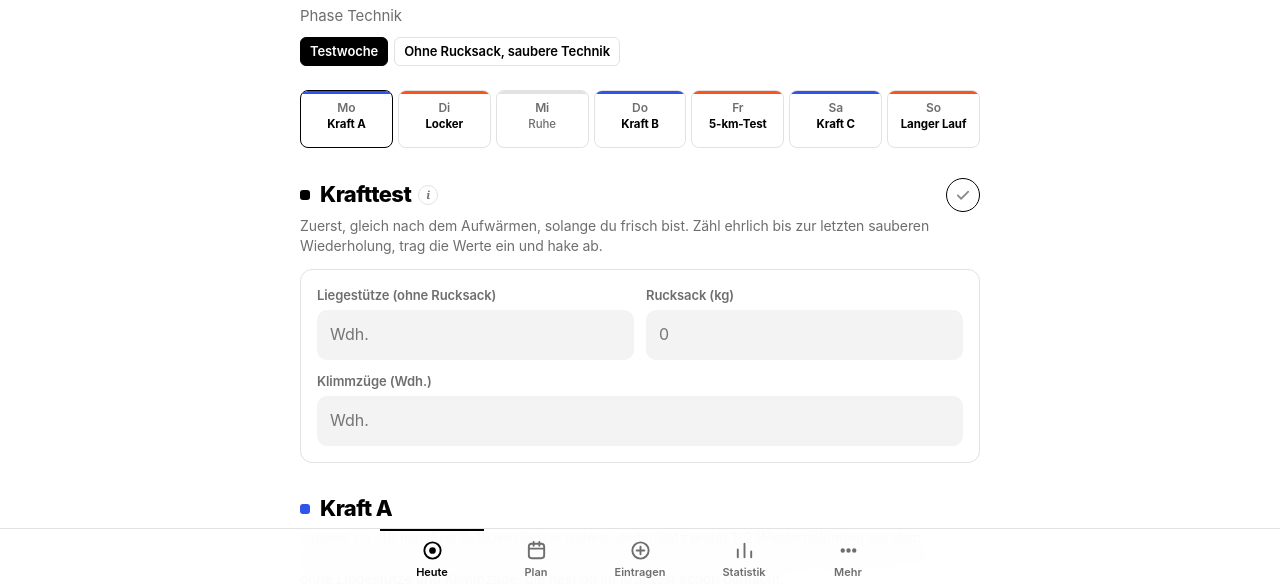
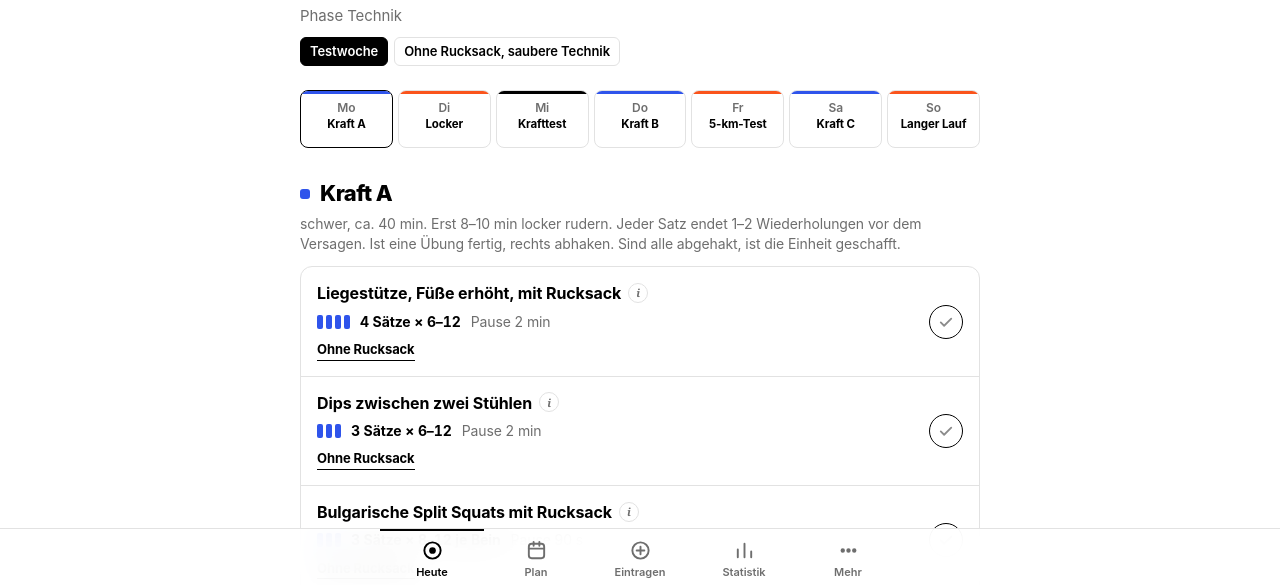
Before and after one commit to alnilam24/kraken-monitor, a plain HTML site: page projekt-1/index.html in a window 1280 px wide. Shown: the part 213-798 px from the top of the page. Drawn offline with Linux system fonts and the light colour scheme.

Commit message:
Projekt 1: strength test on Wednesday rest day
Co-Authored-By: Claude Opus 5.5 <noreply@anthropic.com>
Claude-Session: https://claude.ai/code/session_01BPrkPWNytwtmYmrNzdZFFd

```diff
--- a/projekt-1/index.html
+++ b/projekt-1/index.html
@@ -314,7 +314,7 @@ INFO["Rumpfdrehbeugen"]={w:"Im Stehen abwechselnd mit einer Hand zum gegenüberl
 INFO["Satz-Kästchen"]={w:"Jedes Kästchen ist ein Satz. Bei „4 × 6–12“ hast du vier Kästchen für vier Sätze.",s:["Satz machen.","Kästchen antippen, es wird farbig.","Pause laut Angabe, dann der nächste Satz.","Sind alle Kästchen voll, kommt die nächste Übung."],t:"So verlierst du nie den Überblick, wie viele Sätze du schon hast. Wenn die ganze Einheit fertig ist, oben rechts den Haken antippen."};
 INFO["10-km-Lauf auf Zeit"]={w:"Alle acht Wochen läufst du deine 10 km zügig auf Zeit statt des Tempolaufs. Er liegt immer direkt nach einer Entlastungswoche, damit du ausgeruht bist.",s:["15 min locker einlaufen.","10 km zügig und gleichmäßig. Starte etwas langsamer, als du denkst, und werde zum Ende schneller, wenn es geht.","10 min locker auslaufen.","Werte eintragen, die Zeit landet in der Statistik."],t:"Am Sonntag danach ist trotzdem der lange lockere Lauf. Lauf den dann wirklich ruhig."};
 INFO["Wiegen"]={w:"Dein Gewicht schwankt am Tag um bis zu 1–2 kg, je nach Essen, Trinken und Toilette. Damit die Werte vergleichbar sind, wiegst du dich immer gleich.",s:["Montag, Mittwoch, Freitag und Sonntag.","Morgens direkt nach dem Aufstehen und nach der Toilette.","Vor dem Essen und Trinken.","In Unterwäsche, immer auf derselben Waage am selben Platz.","Wert sofort in der App eintragen."],t:"Einzelne Werte sind egal. Die App rechnet den Wochenschnitt aus, und nur der zählt."};
-INFO["Krafttest"]={w:"Alle acht Wochen misst du, wie stark du geworden bist. Die Werte landen in der Statistik.",s:["Normal aufwärmen: 8–10 min rudern, dann 10 lockere Liegestütze.","Liegestütze-Test: mit dem angegebenen Rucksack-Gewicht so viele saubere Wiederholungen wie möglich. Brust bis eine Faust über dem Boden, oben Arme gestreckt, Körper gerade.","3 Minuten Pause.","Klimmzug-Test in der Schule: aus dem toten Hang, Ristgriff, Kinn über die Stange, kein Schwung. So viele wie möglich.","Danach Kraft A ohne Liegestütze und Klimmzüge. Die hast du im Test schon gemacht, die App blendet sie aus."],t:"Der Test kommt bewusst zuerst, weil du nur ausgeruht deinen echten Bestwert schaffst. Gezählt wird nur, was sauber war."};
+INFO["Krafttest"]={w:"Alle acht Wochen misst du am Mittwoch in etwa 15 Minuten, wie stark du geworden bist. Die Werte landen in der Statistik.",s:["Normal aufwärmen: 8–10 min rudern, dann 10 lockere Liegestütze.","Liegestütze-Test: mit dem angegebenen Rucksack-Gewicht so viele saubere Wiederholungen wie möglich. Brust bis eine Faust über dem Boden, oben Arme gestreckt, Körper gerade.","3 Minuten Pause.","Klimmzug-Test in der Schule: aus dem toten Hang, Ristgriff, Kinn über die Stange, kein Schwung. So viele wie möglich.","Mehr nicht. Der Rest des Tages bleibt frei."],t:"Der Test liegt am Mittwoch, zwei Tage nach Kraft A. So bist du ausgeruht und schaffst deinen echten Bestwert. Gezählt wird nur, was sauber war."};
 INFO["5-km-Test"]={w:"Alle acht Wochen läufst du 5 km auf Zeit. Daraus berechnet die App deine Laufgeschwindigkeiten neu.",s:["Flache Strecke oder Bahn, am besten immer dieselbe.","15 min locker einlaufen, dabei 3 Steigerungen über 15–20 Sekunden.","5 km so schnell, wie du gleichmäßig durchhältst. Der erste Kilometer nicht schneller als der Rest.","10 min locker auslaufen.","Unten Distanz, Zeit und Puls eintragen und Art „5-km-Test“ lassen."],t:"Am Vortag ist Ruhe oder nur Krafttraining, also bist du ausgeruht."};
 INFO["Rucksack-Gewicht"]={w:"Der Rucksack ersetzt die Hantel. Bei jeder Übung zeigt die App, wie viel Gewicht diese Woche ungefähr hinein soll. Der Wert steigt mit den Wochen automatisch.",s:["Rucksack einmal leer und einmal gepackt auf die Personenwaage stellen, oder dich mit und ohne Rucksack wiegen. Die Differenz ist das Gewicht.","Füllen mit Wasserflaschen (1 l = 1 kg), Büchern oder einer Tüte Reis (1 kg). Alles fest packen, damit nichts rutscht.","Hüft- und Brustgurt schließen, das Gewicht soll eng am Rücken liegen.","Fang am unteren Ende des Bereichs an. Schaffst du in allen Sätzen die obere Wiederholungszahl, beim nächsten Mal 1–2 kg mehr.","Schaffst du die untere Wiederholungszahl nicht sauber, nimm 1–2 kg raus. Die Wiederholungen sind wichtiger als die Zahl auf dem Rucksack."],t:"Bei Füßen erhöht und Deficit-Liegestützen ist weniger Gewicht nötig, weil die Übung schon schwerer ist. Das ist im Wert schon eingerechnet."};
 function infoBtn(k){return INFO[k]?`<button class="info" data-info="${esc(k)}" aria-label="Erklärung zu ${esc(k)}">i</button>`:""}
@@ -350,9 +350,9 @@ function dayPlan(d){
   const kraft=k=>{const key=(k==="A"&&w>=37)?"BANK":k;items.push({kind:"kraft",key})};
   const run=t=>{const r=runFor(w,t);if(r)items.push(Object.assign({kind:"run"},r))};
   switch(wd){
-    case 1:if(isTest(w))items.push({kind:"test"});kraft("A");if(isTest(w))items[items.length-1].skip=[0,3];items.push({kind:"swim"});break;
+    case 1:kraft("A");items.push({kind:"swim"});break;
     case 2:run("int");break;
-    case 3:items.push({kind:"rest",opt:true});break;
+    case 3:if(isTest(w))items.push({kind:"test"});else items.push({kind:"rest",opt:true});break;
     case 4:kraft("B");run("easy");break;
     case 5:if(isTest(w)){const P=paces();items.push({kind:"run",t:"5-km-Test",run:"test",d:"15 min einlaufen mit 3 kurzen Steigerungen, dann 5 km so schnell, wie du gleichmäßig durchhältst, 10 min auslaufen",pace:"gleichmäßig, am Limit"})}else if(is10k(w)){items.push({kind:"run",t:"10-km-Lauf auf Zeit",run:"test10",d:"15 min einlaufen, dann 10 km zügig und gleichmäßig auf Zeit, 10 min auslaufen",pace:"zügig, gleichmäßig"})}else run("tempo");break;
     case 6:kraft("C");items.push({kind:"swim"});break;
@@ -361,9 +361,10 @@ function dayPlan(d){
   return {w,dl:isDeload(w),ph:phase(w),items};
 }
 function titleOf(it){return it.kind==="kraft"?KRAFT[it.key].name:it.kind==="run"?it.t:it.kind==="swim"?"Schwimmen":it.kind==="test"?"Krafttest":"Ruhetag"}
-function laneType(d){const it=dayPlan(d).items;return it.some(i=>i.kind==="kraft")?"kraft":it.some(i=>i.kind==="run")?"lauf":"rest"}
+function laneType(d){const it=dayPlan(d).items;return it.some(i=>i.kind==="kraft")?"kraft":it.some(i=>i.kind==="run")?"lauf":it.some(i=>i.kind==="test")?"ink":"rest"}
 function laneLabel(d){
-  const it=dayPlan(d).items.filter(i=>i.kind!=="swim"&&i.kind!=="test");
+  const all=dayPlan(d).items;if(all.length===1&&all[0].kind==="test")return "Kraft&shy;test";
+  const it=all.filter(i=>i.kind!=="swim"&&i.kind!=="test");
   const lab=i=>i.kind==="kraft"?(i.key==="BANK"?"Bank&shy;drücken":"Kraft "+i.key):i.kind==="rest"?"Ruhe":({int:"Inter&shy;valle",tempo:"Tempo",long:"Langer Lauf",easy:"Locker",test:"5-km-Test",test10:"10 km Zeit"})[i.run];
   return it.length>1?lab(it[0])+"<span>+ Lauf</span>":lab(it[0]);
 }
@@ -460,7 +461,7 @@ function vHeute(){
   const d0=new Date();d0.setHours(0,0,0,0);const pre=d0<parse(S.start);
   const d=pre?parse(S.start):new Date(),dk=iso(d),p=dayPlan(d);
   const T=pre?PREVIEW:S;T.items=T.items||{};const st=T.items[dk]||{};
-  const titles=p.items.filter(i=>i.kind!=="swim"&&i.kind!=="test").map(titleOf).join(" + ");
+  const titles=(p.items.filter(i=>i.kind!=="swim"&&i.kind!=="test").map(titleOf).join(" + "))||"Krafttest";
   let h=`<div class="hero"><div class="date">${pre?"Dein Start: ":""}${fmtDate(d)}</div><h1>${esc(titles)}</h1>${pre?'<div class="prenote">Vorschau auf deinen ersten Tag. Du kannst das Abhaken hier ausprobieren, gespeichert wird aber erst ab dem Start.</div>':""}
     <div class="sub">Phase ${p.ph.name}${p.dl?", Entlastungswoche":""}</div>
     <div class="chips">${isTest(p.w)?'<span class="chip c t-ink" style="color:var(--on)">Testwoche</span>':""}${p.dl?'<span class="chip w">Halbe Sätze, weniger Laufen</span>':""}${p.items.some(i=>i.kind==="kraft")?`<span class="chip">${esc(p.ph.hint)}</span>`:""}</div></div>`;
@@ -480,7 +481,7 @@ function vHeute(){
     const cb=(u&&u!=="kraft")?checkBtn(u,titleOf(it)):"";
     if(it.kind==="kraft"){
       const k=KRAFT[it.key];
-      h+=`<div class="sec unit t-kraft" data-u="${u}"><h2><span class="dot"></span>${k.name}${cb}</h2><div class="lead">${k.tag}. Erst 8–10 min locker rudern. Jeder Satz endet 1–2 Wiederholungen vor dem Versagen. Ist eine Übung fertig, rechts abhaken. Sind alle abgehakt, ist die Einheit geschafft.${it.skip?" Heute ohne Liegestütze und Klimmzüge, die hast du im Krafttest schon gemacht.":""}</div><div class="group">${exItems(it,dk,p.dl,!pre,T)}</div></div>`;
+      h+=`<div class="sec unit t-kraft" data-u="${u}"><h2><span class="dot"></span>${k.name}${cb}</h2><div class="lead">${k.tag}. Erst 8–10 min locker rudern. Jeder Satz endet 1–2 Wiederholungen vor dem Versagen. Ist eine Übung fertig, rechts abhaken. Sind alle abgehakt, ist die Einheit geschafft.${it.skip?" ":""}</div><div class="group">${exItems(it,dk,p.dl,!pre,T)}</div></div>`;
     }else if(it.kind==="run"){
       h+=`<div class="sec unit t-lauf" data-u="${u}"><h2><span class="dot"></span>${esc(it.t)}${infoBtn(it.t)}${cb}</h2><div class="group"><div class="item"><div class="name">${esc(it.d)}</div>
         <div class="chips"><span class="chip c num">${esc(it.pace)}${/^test/.test(it.run)?"":" min/km"}</span>${it.note?`<span class="chip w">${esc(it.note)}</span>`:""}</div>
@@ -489,7 +490,7 @@ function vHeute(){
         ${pre?"":runForm("r",it.run)}</div></div>`;
     }else if(it.kind==="test"){
       const kg=ruckKg("Liegestütze mit Rucksack",p.w).replace("Ohne Rucksack","ohne Rucksack");
-      h+=`<div class="sec unit t-ink" data-u="${u}"><h2><span class="dot"></span>Krafttest${infoBtn("Krafttest")}${cb}</h2><div class="lead">Zuerst, gleich nach dem Aufwärmen, solange du frisch bist. Zähl ehrlich bis zur letzten sauberen Wiederholung, trag die Werte ein und hake ab.</div><div class="group"><div class="form"><div class="f">
+      h+=`<div class="sec unit t-ink" data-u="${u}"><h2><span class="dot"></span>Krafttest${infoBtn("Krafttest")}${cb}</h2><div class="lead">Dauert etwa 15 Minuten. Heute ist sonst frei, deine Muskeln sind seit Montag erholt. Zähl ehrlich bis zur letzten sauberen Wiederholung, trag die Werte ein und hake ab.</div><div class="group"><div class="form"><div class="f">
         <div><label for="tp">Liegestütze (${kg})</label><input id="tp" inputmode="numeric" placeholder="Wdh."></div>
         <div><label for="tk">Rucksack (kg)</label><input id="tk" inputmode="decimal" placeholder="0"></div>
         <div class="full"><label for="tq">Klimmzüge (Wdh.)</label><input id="tq" inputmode="numeric" placeholder="Wdh."></div></div></div></div></div>`;
@@ -589,7 +590,7 @@ const RULES=[
   ["Schmerzen","Wird ein Schmerz beim Laufen schlimmer oder ist er am nächsten Morgen noch da: drei Tage nicht laufen, stattdessen rudern. Geht er nicht weg, untersuchen lassen."]]],
  ["Tests","t-ink",[
   ["Wann","In Woche 1 und danach alle acht Wochen, jeweils direkt nach einer Entlastungswoche. Die App zeigt „Testwoche“ an."],
-  ["Montag","Zuerst der Test: Liegestütze mit dem aktuellen Rucksack-Gewicht und Klimmzüge, jeweils so viele saubere wie möglich. Danach Kraft A ohne Liegestütze und Klimmzüge."],
+  ["Mittwoch","Krafttest statt Ruhetag, etwa 15 Minuten: Liegestütze mit dem aktuellen Rucksack-Gewicht und Klimmzüge in der Schule, jeweils so viele saubere wie möglich. Sonst nichts."],
   ["Freitag","5-km-Test statt Tempolauf. Die Zeit passt deine Laufgeschwindigkeiten automatisch an."],
   ["10 km auf Zeit","In Woche 5 und danach alle acht Wochen läufst du freitags statt des Tempolaufs 10 km zügig auf Zeit."]]],
  ["Essen und Trinken","t-food",[
--- a/projekt-1/sw.js
+++ b/projekt-1/sw.js
@@ -1,4 +1,4 @@
-const C="projekt1-v13";
+const C="projekt1-v14";
 const FILES=["./","index.html","manifest.json","icon-192.png","icon-512.png","icon-180.png"];
 self.addEventListener("install",e=>{e.waitUntil(caches.open(C).then(c=>c.addAll(FILES)));self.skipWaiting()});
 self.addEventListener("activate",e=>{e.waitUntil(caches.keys().then(k=>Promise.all(k.filter(x=>x!==C).map(x=>caches.delete(x)))));self.clients.claim()});
```
